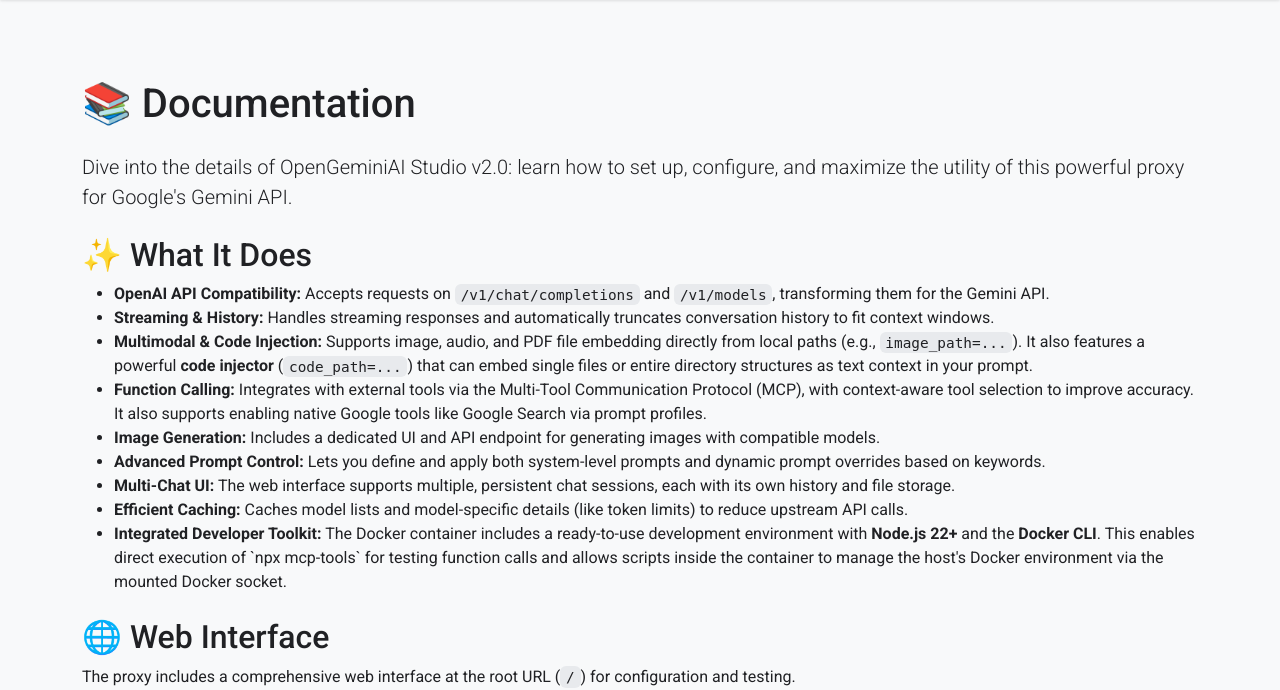
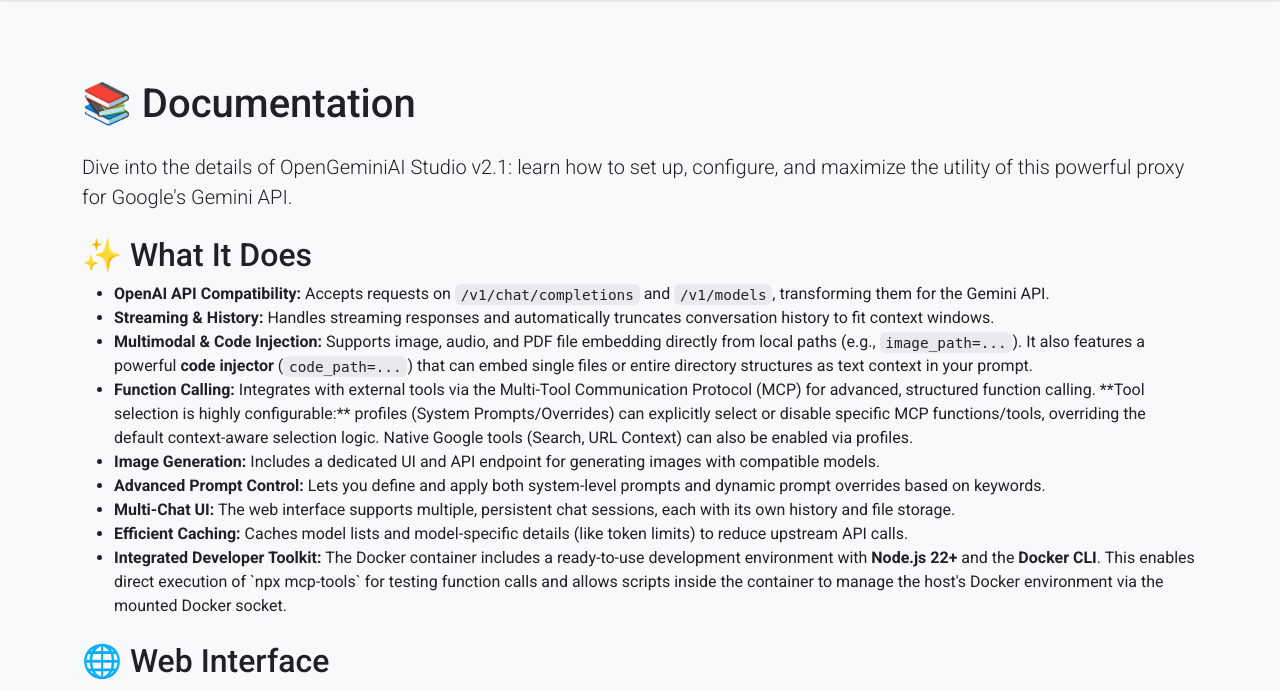
Before and after one commit to zyr3x/opengeminiai-studio, a Flask app: page / in a window 1280 px wide, after a click that opens the changed part. Shown: the part 56-746 px from the top of the page. Run offline with Flask 3, Linux system fonts and the light colour scheme; data comes from the database, SQL or seed files in the repository; data that the repository does not hold is empty; parts of the project's set-up code (start-up, migrations or seed data) failed here and were passed over; some libraries are stand-ins or nearby versions.

Commit message:
Release v2.1: Update project version and document configurable MCP tool selection

```diff
--- a/app/mcp_handler.py
+++ b/app/mcp_handler.py
@@ -58,7 +58,7 @@ def get_declarations_from_tool(tool_name, tool_info):
             "params": {
                 "protocolVersion": "2024-11-05",
                 "capabilities": {},
-                "clientInfo": {"name": "gemini-proxy", "version": "1.0.0"}
+                "clientInfo": {"name": "gemini-proxy", "version": "2.1.0"}
             }
         }
 
--- a/templates/partials/_documentation.html
+++ b/templates/partials/_documentation.html
@@ -1,14 +1,14 @@
 <!-- Documentation Section -->
 <div id="documentation" class="content-section">
     <h1 class="my-4">📚 Documentation</h1>
-    <p class="lead">Dive into the details of OpenGeminiAI Studio v2.0: learn how to set up, configure, and maximize the utility of this powerful proxy for Google's Gemini API.</p>
+    <p class="lead">Dive into the details of OpenGeminiAI Studio v2.1: learn how to set up, configure, and maximize the utility of this powerful proxy for Google's Gemini API.</p>
 
     <h2 class="mt-4">✨ What It Does</h2>
     <ul>
         <li><b>OpenAI API Compatibility:</b> Accepts requests on <code>/v1/chat/completions</code> and <code>/v1/models</code>, transforming them for the Gemini API.</li>
         <li><b>Streaming & History:</b> Handles streaming responses and automatically truncates conversation history to fit context windows.</li>
         <li><b>Multimodal & Code Injection:</b> Supports image, audio, and PDF file embedding directly from local paths (e.g., <code>image_path=...</code>). It also features a powerful <b>code injector</b> (<code>code_path=...</code>) that can embed single files or entire directory structures as text context in your prompt.</li>
-        <li><b>Function Calling:</b> Integrates with external tools via the Multi-Tool Communication Protocol (MCP), with context-aware tool selection to improve accuracy. It also supports enabling native Google tools like Google Search via prompt profiles.</li>
+        <li><b>Function Calling:</b> Integrates with external tools via the Multi-Tool Communication Protocol (MCP) for advanced, structured function calling. **Tool selection is highly configurable:** profiles (System Prompts/Overrides) can explicitly select or disable specific MCP functions/tools, overriding the default context-aware selection logic. Native Google tools (Search, URL Context) can also be enabled via profiles.</li>
         <li><b>Image Generation:</b> Includes a dedicated UI and API endpoint for generating images with compatible models.</li>
         <li><b>Advanced Prompt Control:</b> Lets you define and apply both system-level prompts and dynamic prompt overrides based on keywords.</li>
         <li><b>Multi-Chat UI:</b> The web interface supports multiple, persistent chat sessions, each with its own history and file storage.</li>
```
Also changed, not shown: README.md.
